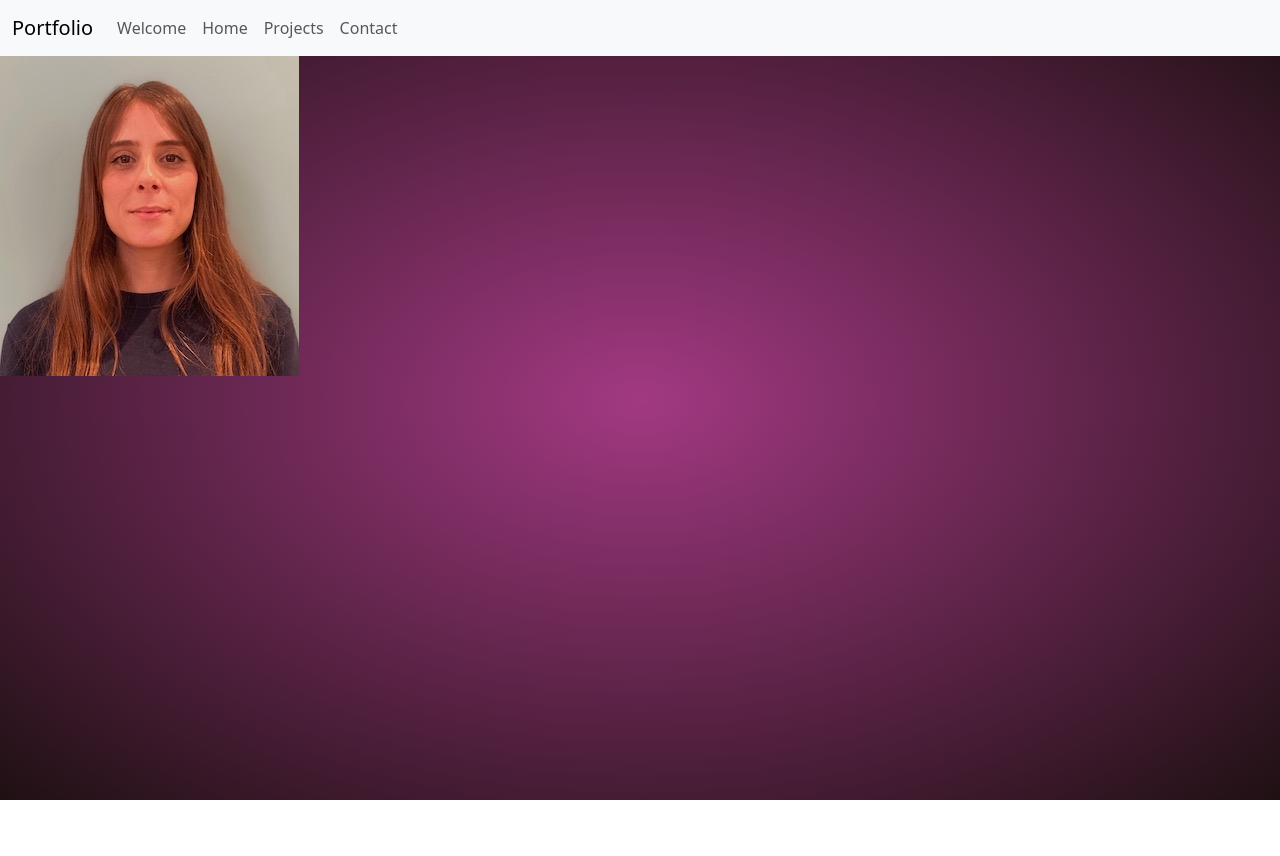
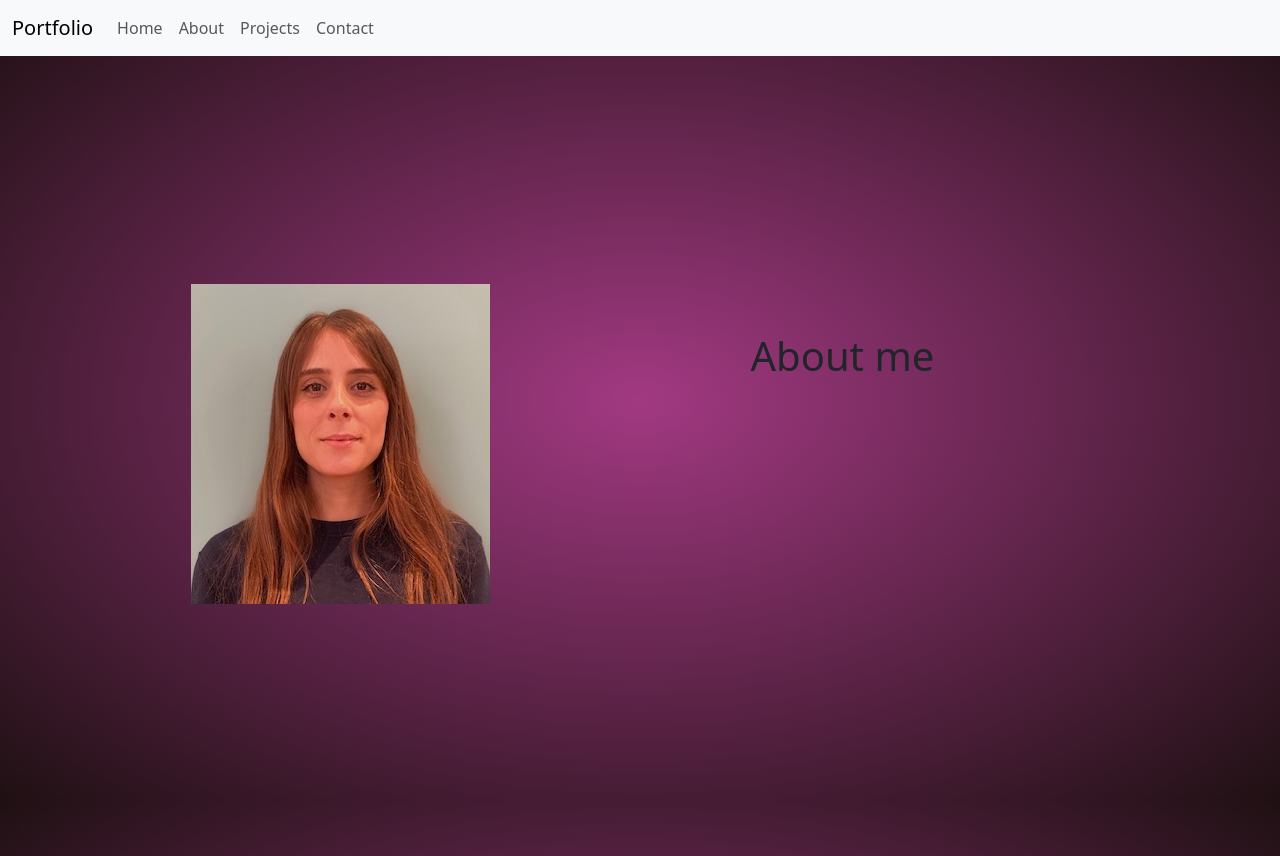
Before and after one commit to Naike-B/react-portfolio, a React (Vite) app: page / in a window 1280 px wide. Before the commit the page ends 800 px from the top, so only its background shows below. Built offline with nearby package versions, Linux system fonts and the light colour scheme.

Commit message:
Updated the Home and About page and components removing Welcome page + component

```diff
--- a/src/App.jsx
+++ b/src/App.jsx
@@ -1,12 +1,12 @@
 import React from "react";
 import { BrowserRouter as Router, Route, Routes } from "react-router-dom";
-import WelcomePage from "./pages/WelcomePage";
-import Home from "../src/pages/Home";
+import HomePage from "./pages/HomePage";
+import About from "./pages/About";
 import Navbar from "./components/Navbar/Navbar";
 import Projects from "../src/pages/Projects";
 import Contact from "../src/pages/Contact";
 import Footer from "./components/Footer/Footer";
-import Welcome from "./components/Welcome/Welcome";
+import Home from "./components/Home/Home";
 
 function App() {
   return (
@@ -14,9 +14,9 @@ function App() {
       <div>
         <Navbar />
         <Routes>
-          <Route path="/" element={<Home />} />
-          <Route path="/welcome" element={<Welcome />} />
+          <Route path="/" element={<About />} />
           <Route path="/home" element={<Home />} />
+          <Route path="/about" element={<About />} />
           <Route path="/projects" element={<Projects />} />
           <Route path="/contact" element={<Contact />} />
         </Routes>
--- a/src/components/Welcome/Welcome.jsx
+++ b/src/components/Home/Home.jsx
@@ -2,7 +2,7 @@ import React from "react";
 import "./background.css";
 import { Link, NavLink } from "react-router-dom";
 
-function Welcome() {
+function Home() {
   return (
     <div className="welcome-container">
       <link
@@ -25,7 +25,7 @@ function Welcome() {
         Browse my Portfolio
       </p>
       <Link
-        to="/home"
+        to="/about"
         end
         className={({ isActive }) => (isActive ? "link active" : "link")}
       >
@@ -44,4 +44,4 @@ function Welcome() {
   );
 }
 
-export default Welcome;
+export default Home;
--- a/src/components/Navbar/Navbar.jsx
+++ b/src/components/Navbar/Navbar.jsx
@@ -23,17 +23,6 @@ function Navbar() {
           <ul className="navbar-nav">
             <li className="nav-item">
               <NavLink
-                to="/welcome"
-                end
-                className={({ isActive }) =>
-                  isActive ? "nav-link active" : "nav-link"
-                }
-              >
-                Welcome
-              </NavLink>
-            </li>
-            <li className="nav-item">
-              <NavLink
                 to="/home"
                 end
                 className={({ isActive }) =>
@@ -41,6 +30,17 @@ function Navbar() {
                 }
               >
                 Home
+              </NavLink>
+            </li>
+            <li className="nav-item">
+              <NavLink
+                to="/about"
+                end
+                className={({ isActive }) =>
+                  isActive ? "nav-link active" : "nav-link"
+                }
+              >
+                About
               </NavLink>
             </li>
             <li className="nav-item">
--- /dev/null
+++ b/src/pages/About.jsx
@@ -0,0 +1,23 @@
+import React from "react";
+import Navbar from "../components/Navbar/Navbar";
+import Headshot from "../components/Headshot/Headshot";
+
+function About() {
+  return (
+    <div className="d-flex justify-content-center align-items-center vh-100">
+      <div className="container">
+        <div className="row p-3">
+          <div className="col-md-5 text-center mx-4 mb-4">
+            <Headshot />
+          </div>
+          <div className="col-md-5 p-5 mx-3 text-center">
+            <h1>About me</h1>
+            <p></p>
+          </div>
+        </div>
+      </div>
+    </div>
+  );
+}
+
+export default About;
--- a/src/pages/Home.jsx
+++ /dev/null
@@ -1,13 +0,0 @@
-import React from "react";
-import Navbar from "../components/Navbar/Navbar";
-import Headshot from "../components/Headshot/Headshot";
-
-function Home() {
-  return (
-    <>
-      <Headshot />
-    </>
-  );
-}
-
-export default Home;
--- /dev/null
+++ b/src/pages/HomePage.jsx
@@ -0,0 +1,8 @@
+import React from "react";
+import Welcome from "../components/Home/Home";
+
+function HomePage() {
+  <Home />;
+}
+
+export default HomePage;
--- a/src/pages/WelcomePage.jsx
+++ /dev/null
@@ -1,8 +0,0 @@
-import React from "react";
-import Welcome from "../components/Welcome/Welcome";
-
-function WelcomePage() {
-  <Welcome />;
-}
-
-export default WelcomePage;
```
Also changed, not shown: src/components/Home/background.css (renamed from src/components/Welcome/background.css).
